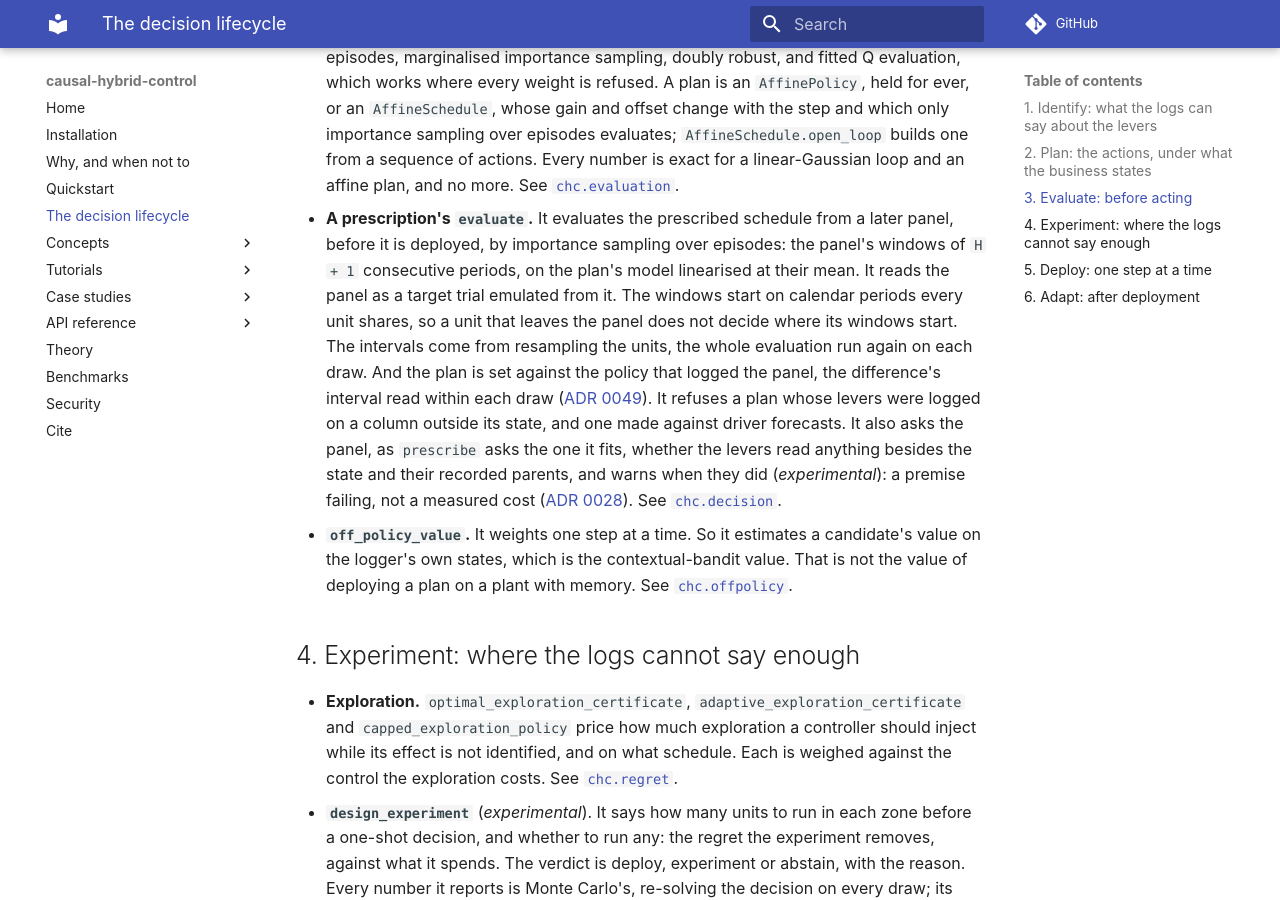
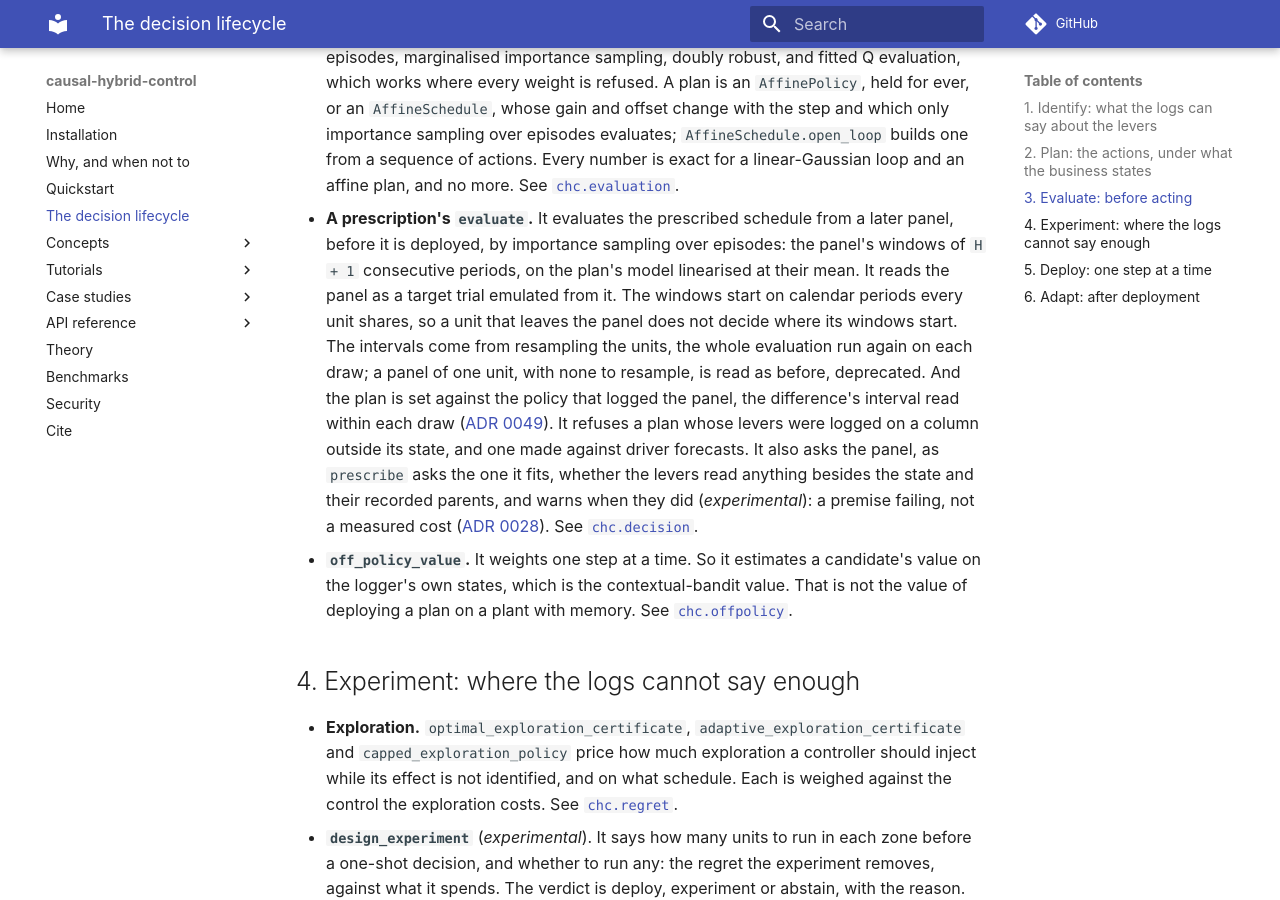
Before and after one commit to causaldyn/causal-hybrid-control, an MkDocs documentation site: the page built from docs/lifecycle.md, in a window 1280 px wide and 900 px high, scrolled down 2169 px. Built offline with MkDocs 1.6.1 and Material for MkDocs 9.7.7, drawn with Linux system fonts in a browser that asks for light colours; comment, search, counter and statistics services are not loaded.

Commit message:
docs: the one-unit reading's mutation check, and the lifecycle page says it is deprecated
All 55 hand-written mutations of the target-trial change fail a test: the 35 of the bootstrap, the
batched grid and the windows, and 20 of the reading of one unit, its warning, the warning's
message, its log and what it passes on. One of the 20, two units' windows read as one unit's,
survived until the one-unit test drew two zones. The lifecycle page said the intervals always came
from resampling the units, which a panel of one unit, read as before, does not.

```diff
--- a/docs/lifecycle.md
+++ b/docs/lifecycle.md
@@ -95,8 +95,9 @@ documented, and what is not built yet. Every name below is importable from `chc`
   periods, on the plan's model linearised at their mean. It reads the panel as a target trial
   emulated from it. The windows start on calendar periods every unit shares, so a unit that leaves
   the panel does not decide where its windows start. The intervals come from resampling the units,
-  the whole evaluation run again on each draw. And the plan is set against the policy that logged
-  the panel, the difference's interval read within each draw
+  the whole evaluation run again on each draw; a panel of one unit, with none to resample, is read
+  as before, deprecated. And the plan is set against the policy that logged the panel, the
+  difference's interval read within each draw
   ([ADR 0049](https://github.com/causaldyn/causal-hybrid-control/blob/main/docs/adr/0049-a-prescription-evaluated-as-a-target-trial.md)).
   It refuses a plan whose levers were logged on a column outside its state, and one made against
   driver forecasts. It also asks the panel, as `prescribe` asks the one it fits, whether the levers
```
Also changed, not shown: CHANGELOG.md (+2 -1 lines), docs/adr/0049-a-prescription-evaluated-as-a-target-trial.md (+8 -5 lines).
